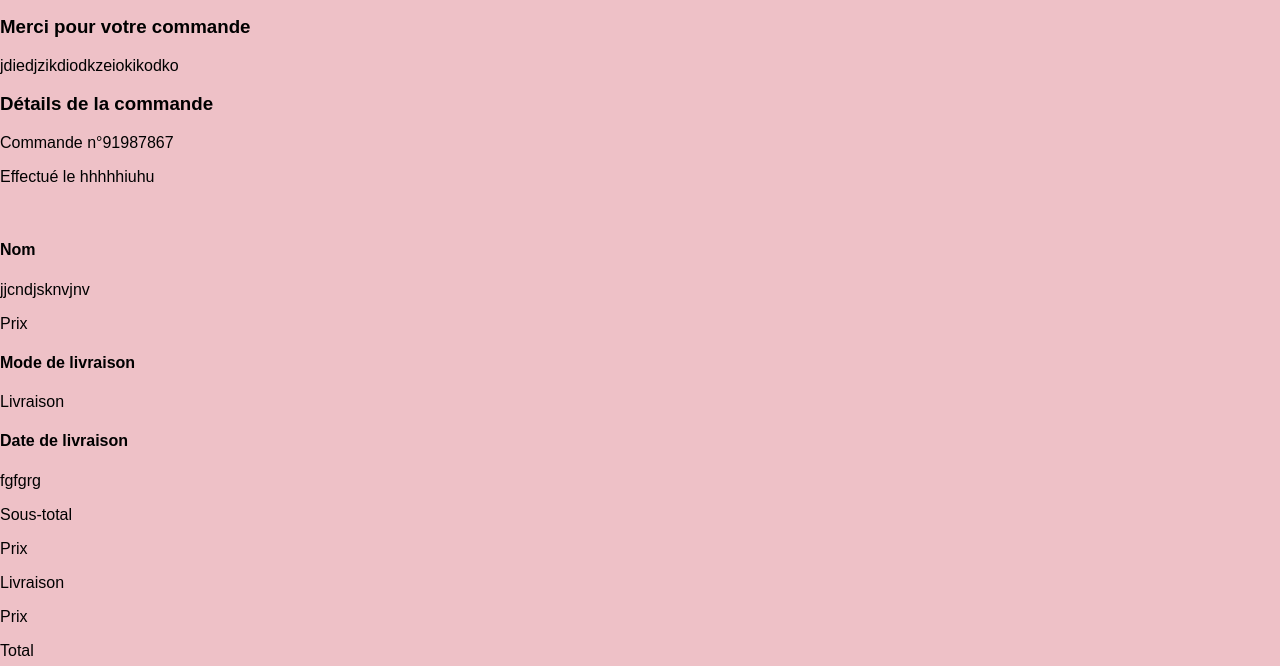
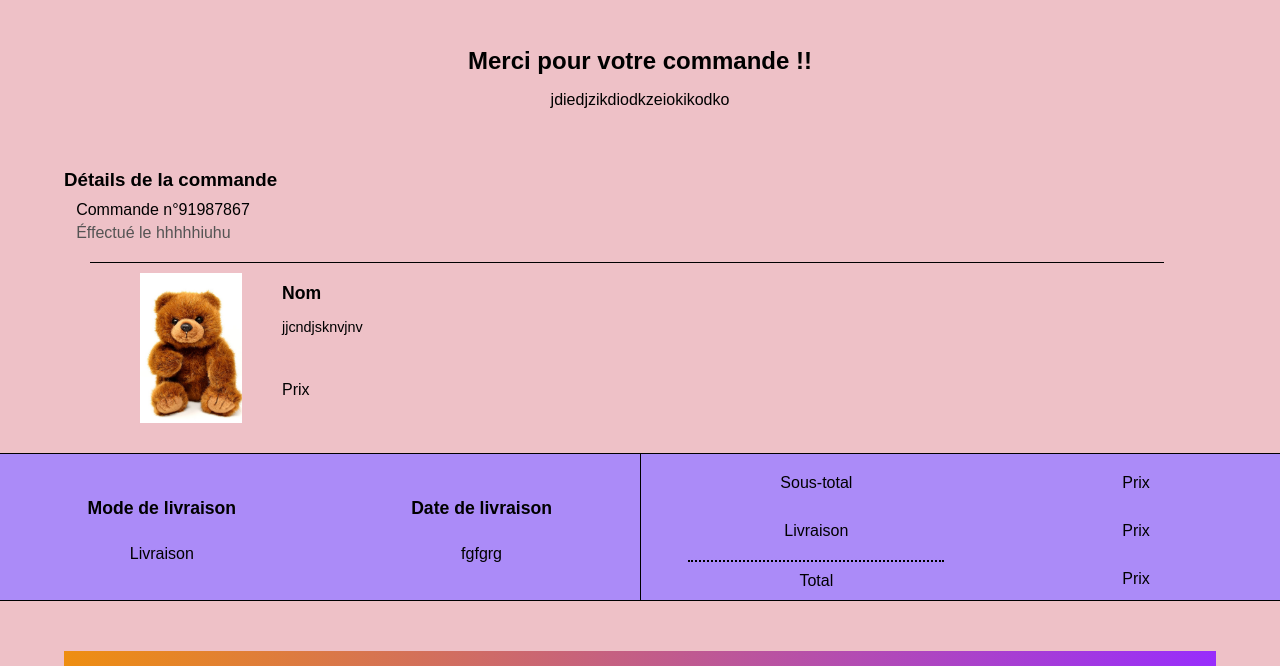
Before and after one commit to Dylan-Marty99/MartyDylan_5_06092021, a website: page frontend/confirmation.html in a window 1280 px wide. Shown: the part 94-760 px from the top of the page. Drawn offline with Linux system fonts and the light colour scheme.

Commit message:
Suite confirm page HTML / CSS
Ajout d'une nouvelle mixin

```diff
--- a/frontend/confirmation.html
+++ b/frontend/confirmation.html
@@ -25,7 +25,7 @@
 
     <aside>
         <div class="thank-container">
-            <h3 class="thank-title">Merci pour votre commande</h3>
+            <h3 class="thank-title">Merci pour votre commande !!</h3>
             <p class="thank-text">jdiedjzikdiodkzeiokikodko</p>
         </div>
     </aside>
@@ -35,12 +35,12 @@
 
     <section>
         <div class="details-container">
-            <h3 class="details-title">Détails de la commande</h3>
-            <p class="detail-number">Commande n°91987867</p>
-            <p class="detail-date">Effectué le hhhhhiuhu</p>
+            <h3 class="details-container-title">Détails de la commande</h3>
+            <p class="details-container-number">Commande n°91987867</p>
+            <p class="details-container-date">Éffectué le hhhhhiuhu</p>
         </div>
         <div class="details-product">
-            <img src="" alt="" class="details-product-image">
+            <img src="../backend/JWDP5-master/images/teddy_1.jpg" alt="" class="details-product-image">
             <div class="details-product-product">
                 <h4 class="details-product-product-title">Nom</h4>
                 <p class="details-product-product-description">jjcndjsknvjnv</p>
@@ -63,7 +63,7 @@
                 <p class="recap-livraison-price-price">Prix</p>
                 <p class="recap-livraison-price-text">Livraison</p>
                 <p class="recap-livraison-price-price">Prix</p>
-                <p class="recap-livraison-price-text">Total</p>
+                <p class="recap-livraison-price-text text-border">Total</p>
                 <p class="recap-livraison-price-price">Prix</p>
             </div>
         </div>
--- a/frontend/sass/pages/pages.scss
+++ b/frontend/sass/pages/pages.scss
@@ -746,10 +746,112 @@
     }
 }
 /*-------------HEADER----------------*/
+/*-------------ASIDE----------------*/
+
+.thank {
+    &-container {
+        text-align: center;
+        margin-top: 50px;
+    }
+    &-title {
+        font-size: 1.5rem;
+        margin-bottom: 10px;
+    }
+}
+
+/*-------------ASIDE----------------*/
+/*-------------SECTION----------------*/
+
+.details {
+    &-container {
+        margin: 60px 0 15px 5%;
+        &-title {
+            margin-bottom: 10px;
+        }
+        &-number {
+            margin: 0 0 0 1%;
+        }
+        &-date {
+            margin: 5px 0 0 1%;
+            color: rgb(85, 84, 84);
+        }
+    }
+    &-product {
+        display: flex;
+        width: 80%;
+        height: 150px;
+        margin: 20px 0 30px 7%;
+        padding: 10px 0 0 50px;
+        border-top: $border;
+        &-image {
+            object-fit: cover;
+            width: 10%;
+        }
+        &-product {
+            margin-left: 40px;
+            display: flex;
+            flex-direction: column;
+            &-title {
+                margin: 10px 0;
+                font-size: 1.1rem;
+            }
+            &-description {
+                margin: 5px 0;
+                font-size: .9rem;
+            }
+            &-price {
+                margin-top: 50%;
+            }
+        }
+    }
+}
+
+.recap {
+    &-container {
+        display: flex;
+        background: $bg-secondary;
+    }
+    &-livraison {
+        display: flex;
+        justify-content: space-around;
+        width: 50%;
+        border-top: $border;
+        border-bottom: $border;
+        &-mode {
+            @include confirm-details;
+        }
+        &-date {
+            @include confirm-details;
+        }
+        &-price {
+            display: flex;
+            flex-wrap: wrap;
+            justify-content: space-around;
+            text-align: center;
+            width: 50%;
+            border: $border;
+            border-right: none;
+            &-text {
+                width: 40%;
+                margin: 10px 0;
+                padding-top: 10px;
+            }
+            &-price {
+                width: 30%;
+                margin: 10px 0;
+                padding-top: 10px;
+            }
+        }
+    }
+}
+
+.text-border {
+    border-top: dotted black 2px;
+}
+
+/*-------------SECTION----------------*/
+/*-------------SECTION-similaires?----------------*/
 
 
-
-
-
-
+/*-------------SECTION-similaires?----------------*/
 /*-------------CONFIRMATION-PAGE----------------*/
--- a/frontend/sass/utils/utils.scss
+++ b/frontend/sass/utils/utils.scss
@@ -49,3 +49,14 @@ $border : black solid 1.5px;
         color: white;
     }
 }
+
+@mixin confirm-details {
+    display: flex;
+    flex-direction: column;
+    justify-content: center;
+    align-items: center;
+    &-title {
+        font-size: 1.1rem;
+        margin-bottom: 10px;
+    }
+}
```
Also changed, not shown: frontend/style.css, 1 other file.
